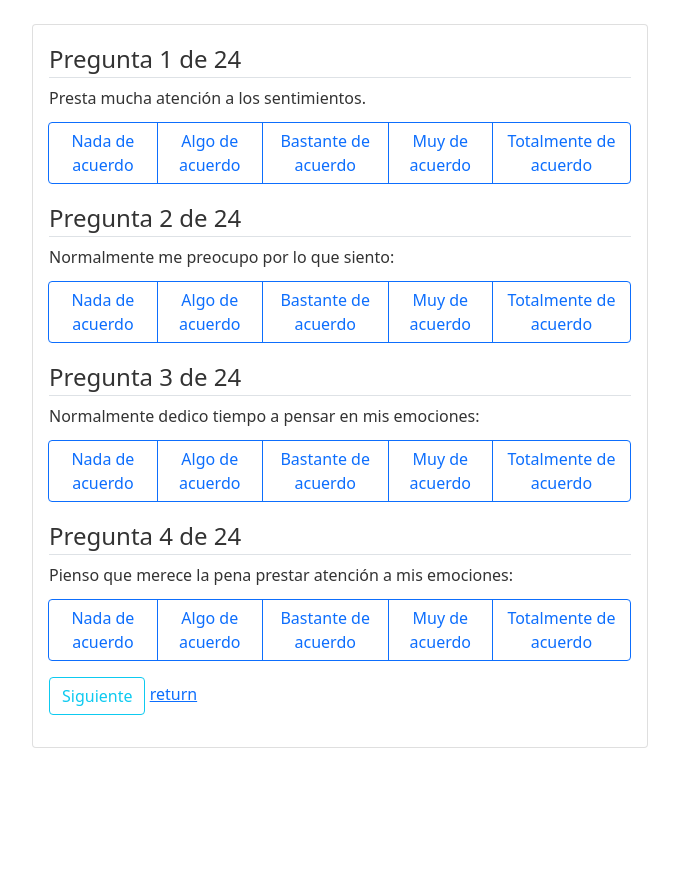
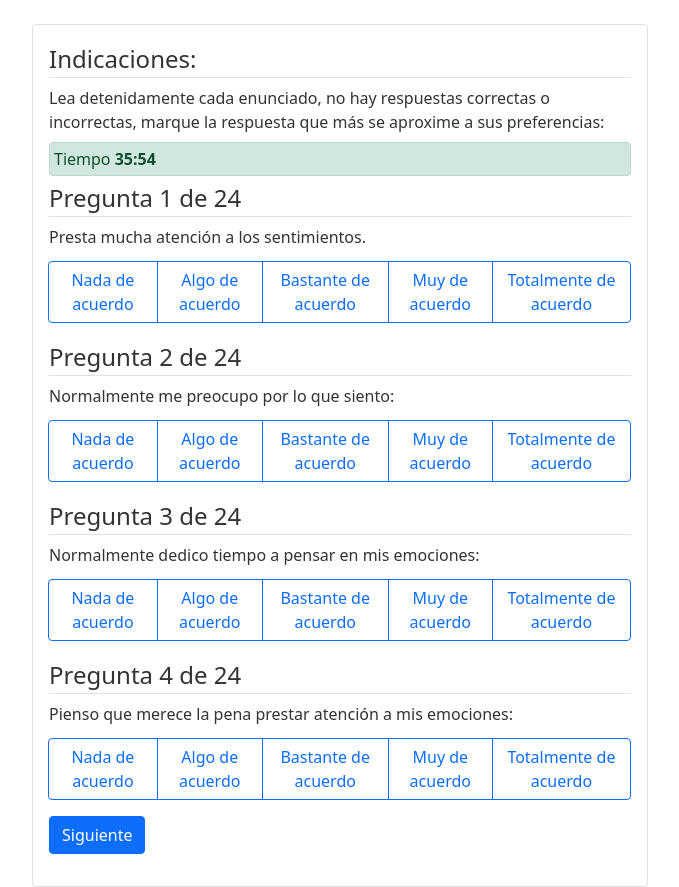
Before and after one commit to ReynaldoIsaacGuevaraRamos/sepenipsmerv2, a PHP site: page /views/evaluaciones/emocional.php in a window 1280 px wide. Shown: the part 56-943 px from the top of the page, without its empty margins (300-979 px from the left). Before the commit the page ends 804 px from the top, so only its background shows below. Run offline with PHP 8.4, Linux system fonts and the light colour scheme; a user stored in the database is signed in.

Commit message:
Preguntas de prueba emocional agregadas

```diff
--- /dev/null
+++ b/views/emocional.js
@@ -0,0 +1,117 @@
+$(document).ready(function () {
+
+    /*---------------------------------------------------------*/
+    /*variables globales*/
+    /*---------------------------------------------------------*/
+    //Guarda las respuestas de la evaluacion
+    var respuestas = new Array(24);
+    //Nos indica en que pregunta nos encontramos
+    var indice=0;
+    //Si retrocedemos esta variable nos indicara hasta donde contestamos
+    var respuestaAlcanzada=0;
+    //Respuesta del usuario
+    var respuestaSuperior, respuestaInferior;
+
+    /*---------------------------------------------------------*/
+    /*acciones iniciales*/
+    /*---------------------------------------------------------*/
+    //Deshabilitamos boton de siguiente y anterior
+    //$("#btnSiguiente").attr('disabled', true);
+    //$(".btnAnterior").attr('disabled', true);
+    //Ocultamos boton submit Terminar
+    $('#btnTerminar').hide();
+
+
+    /*---------------------------------------------------------*/
+    /*Acciones al hacer clic en el Boton siguiente*/
+    /*---------------------------------------------------------*/
+    $('#btnSiguiente').click(function ()
+    {
+        //Activamos el boton anterior
+        $(".btnAnterior").attr('disabled', false);
+
+        //Se guarda la respuesta
+        respuestas[indice]= respuestaSuperior+respuestaInferior;
+        //Se ponen en null las respuestas nuevamente
+        respuestaSuperior=null;
+        respuestaInferior= null;
+
+        //Verificamos que no nos sobrepasemos de la pregunta 24
+        if(indice<24)
+        {
+            //Si el indice es igual a respuesta alcanzada, este aumenta su valor
+            if(indice==respuestaAlcanzada)
+            {
+                ++respuestaAlcanzada;
+            }
+            //Se aumenta indice
+            indice += 4;
+            //Se modifica la leyenda y la imagen de la evaluacion
+            $("#leyendaIndice1").html('Pregunta '+(indice+1)+' de 24');
+            $("#leyendaIndice2").html('Pregunta '+(indice+2)+' de 24');
+            $("#leyendaIndice3").html('Pregunta '+(indice+3)+' de 24');
+            $("#leyendaIndice4").html('Pregunta '+(indice+4)+' de 24');
+
+            var preguntas = ["Dejo que mis sentimientos afecten a mis pensamientos.",
+            "Pienso en mi estado de ánimo constantemente.",
+            "A menudo pienso en mis sentimientos.",
+            "Presto mucha atención a cómo me siento.",
+            "Tengo claros mis sentimientos.",
+            "Frecuentemente puedo definir mis sentimientos.",
+            "Casi siempre sé cómo me siento.",
+            "Normalmente conozco mis sentimientos sobre las personas.",
+            "A menudo me doy cuenta de mis sentimientos en diferentes situaciones.",
+            "Siempre puedo decir cómo me siento.",
+            "A veces puedo decir cuáles son mis emociones.",
+            "Puedo llegar a comprender mis sentimientos.",
+            "Aunque a veces me siento triste, suelo tener una visión positiva.",
+            "Aunque me sienta mal, procuro pensar en cosas agradables.",
+            "Cuando estoy triste, pienso en todos los placeres de la vida.",
+            "Intento tener pensamientos positivos, aunque me sienta mal.",
+            "Si doy demasiadas vueltas a las cosas, complicándolas, trato de calmarme.",
+            "Me preocupo por tener un buen estado de ánimo.",
+            "Tengo mucha energía cuando me siento feliz",
+            "Cuando estoy enfadado intento cambiar mi estado de ánimo."];
+
+            // for(var i = 0; i <= preguntas.length; i++){
+            //     $("#pregunta1").html(preguntas[i]);
+            //     $("#pregunta2").html(preguntas[i]);
+            //     $("#pregunta3").html(preguntas[i]);
+            //     $("#pregunta4").html(preguntas[i]);
+            //     $("#pregunta5").html(preguntas[i]);
+            // }
+
+            var a6 = "Dejo que mis sentimientos afecten a mis pensamientos.";
+            var a7 = "Pienso en mi estado de ánimo constantemente.";
+            var a8 = "A menudo pienso en mis sentimientos.";
+            var a9 = "Presto mucha atención a cómo me siento.";
+
+
+            $("#pregunta1").html(a6);
+            $("#pregunta2").html(a7);
+            $("#pregunta3").html(a8);
+            $("#pregunta4").html(a9);
+
+            //Se deshabilita de nuevo el boton siguiente
+  //          $("#btnSiguiente").attr('disabled', true);
+
+
+            //Si se esta en la pregunta 48, se oculta el boton siguiente y se muestra el boton terminar
+            if(indice==20){
+                $('#btnTerminar').show();
+                //$("#btnTerminar").attr('disabled', true); //Deshabilitamos el boton siguiente
+                $('#btnSiguiente').hide();
+            }
+
+            //verificamos si ya se respondio la pregunta a mostrar
+            if(indice<=respuestaAlcanzada)
+            {
+                //Si ya la habia contestado, se muestra la respuestas respectiva
+                respuestaSuperior=respuestas[indice].charAt(0); //Obtenemos respuestas dado superior
+                respuestaInferior=respuestas[indice].charAt(1); //Obtenemos respuestas dado inferior
+
+            }
+        }
+    });
+
+});
--- a/views/evaluaciones/emocional.php
+++ b/views/evaluaciones/emocional.php
@@ -1,3 +1,13 @@
+<?php
+session_start();
+
+if ($_SESSION["s_usuario"] === null) {
+    header("Location: ../../index.php");
+}
+
+$rol_usuario = $_SESSION["s_rol"];
+echo "<script>console.log( 'Debug Objects: " . $rol_usuario . "' );</script>";
+?>
 <!DOCTYPE html>
 <html>
     <head>
@@ -31,10 +41,23 @@
 
             <div class="card">
                 <div class="card-body text-left">
-                    <form>
+                    <form name="myForm" method="post">
+
                         <div class="mb-1">
-                            <legend class="border-bottom bm-4">Pregunta 1 de 24</legend>
-                            <label class="form-label">Presta mucha atención a los sentimientos.</label>
+                            <legend class="border-bottom bm-4">Indicaciones:</legend>
+                            <label class="form-label">Lea detenidamente cada enunciado, no hay respuestas correctas o incorrectas, marque la respuesta que más se aproxime a sus preferencias:</label>
+
+                        <!-- TIME -->
+                        <div id="quiz-timer" class="quiz-timer">
+                            <div class="alert alert-success m-0 p-1">
+                                Tiempo
+                                <strong id="testclock">36:00</strong>
+                            </div>
+                        </div>
+                        </div>
+                        <div class="mb-1">
+                            <legend id="leyendaIndice1" class="border-bottom bm-4">Pregunta 1 de 24</legend>
+                            <label id="pregunta1" class="form-label">Presta mucha atención a los sentimientos.</label>
 
                         </div>
                         <div class="mb-3">
@@ -55,9 +78,10 @@
                                 <label class="btn btn-outline-primary" for="btn1radio5">Totalmente de acuerdo</label>
                             </div>
                         </div>
+
                         <div class="mb-1">
-                            <legend class="border-bottom bm-4">Pregunta 2 de 24</legend>
-                            <label class="form-label">Normalmente me preocupo por lo que siento:</label>
+                            <legend id="leyendaIndice2" class="border-bottom bm-4">Pregunta 2 de 24</legend>
+                            <label id="pregunta2" class="form-label">Normalmente me preocupo por lo que siento:</label>
 
                         </div>
                         <div class="mb-3">
@@ -79,8 +103,8 @@
                             </div>
                         </div>
                         <div class="mb-1">
-                            <legend class="border-bottom bm-4">Pregunta 3 de 24</legend>
-                            <label class="form-label">Normalmente dedico tiempo a pensar en mis emociones:</label>
+                            <legend id="leyendaIndice3" class="border-bottom bm-4">Pregunta 3 de 24</legend>
+                            <label id="pregunta3" class="form-label">Normalmente dedico tiempo a pensar en mis emociones:</label>
 
                         </div>
                         <div class="mb-3">
@@ -102,8 +126,8 @@
                             </div>
                         </div>
                         <div class="mb-1">
-                            <legend class="border-bottom bm-4">Pregunta 4 de 24</legend>
-                            <label class="form-label">Pienso que merece la pena prestar atención a mis emociones:</label>
+                            <legend id="leyendaIndice4" class="border-bottom bm-4">Pregunta 4 de 24</legend>
+                            <label id="pregunta4" class="form-label">Pienso que merece la pena prestar atención a mis emociones:</label>
 
                         </div>
                         <div class="mb-3">
@@ -124,10 +148,14 @@
                                 <label class="btn btn-outline-primary" for="btn4radio5">Totalmente de acuerdo</label>
                             </div>
                         </div>
-                        <div class="mb-3">
+
+                        <!-- <div class="mb-3">
                             <input  type="submit" name="action" value="Siguiente" class="btn btn-outline-info">
                             <a href="index.jsp">return </a>
-                        </div>
+                        </div> -->
+                        <!--input id="btnTerminar" class="btn btn-primary" type="submit" value="Siguiente" onClick="submitRadioButton()"-->
+                        <button id='btnSiguiente' type="button" class="btn btn-primary">Siguiente</button>
+                        <input id="btnTerminar" class="btn btn-primary" type="submit" value="Terminar">
 
                     </form>
 
@@ -136,7 +164,26 @@
         </div>
 
 
+        <!-- jQuery, Popper.js, Bootstrap JS -->
+        <script src="../../assets/jquery/jquery-3.3.1.min.js"></script>
+        <!--Importar JS del examen de prueba proyectiva-->
+        <script type="text/javascript" src="../emocional.js"></script>
+        <!--Importar JS que controlara el cronometro de la evaluacion-->
+        <script type="text/javascript" src="../cronometroTestInteligencia.js"></script>
+
 
         <script src="https://cdn.jsdelivr.net/npm/@popperjs/core@2.9.2/dist/umd/popper.min.js" integrity="sha384-IQsoLXl5PILFhosVNubq5LC7Qb9DXgDA9i+tQ8Zj3iwWAwPtgFTxbJ8NT4GN1R8p" crossorigin="anonymous"></script>
         <script src="https://cdn.jsdelivr.net/npm/bootstrap@5.0.1/dist/js/bootstrap.min.js" integrity="sha384-Atwg2Pkwv9vp0ygtn1JAojH0nYbwNJLPhwyoVbhoPwBhjQPR5VtM2+xf0Uwh9KtT" crossorigin="anonymous"></script></body>
+
+        <script language="JavaScript" type="text/javascript">
+
+            window.onbeforeunload = preguntarAntesDeSalir;
+
+            function preguntarAntesDeSalir()
+            {
+            if (true)
+                return "¿Seguro que quieres salir?";
+            }
+
+        </script>
 </html>
```
